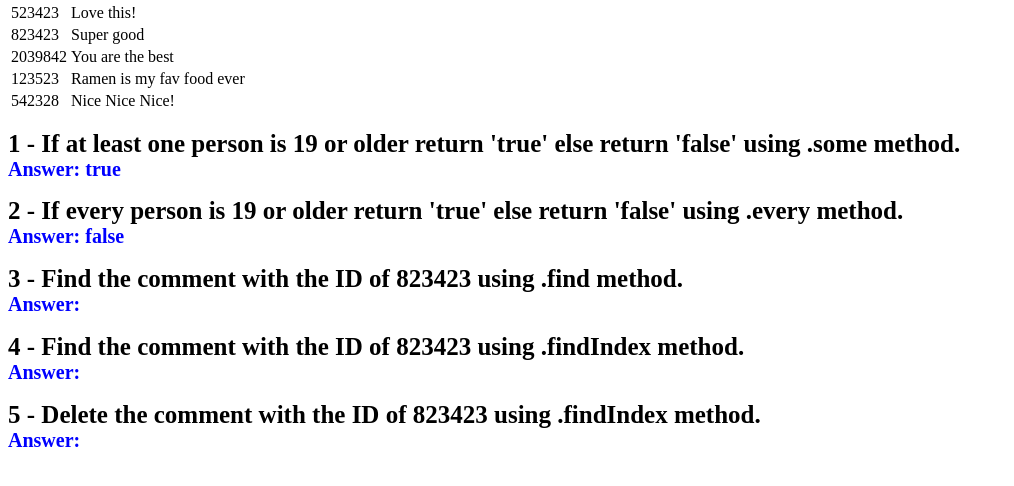
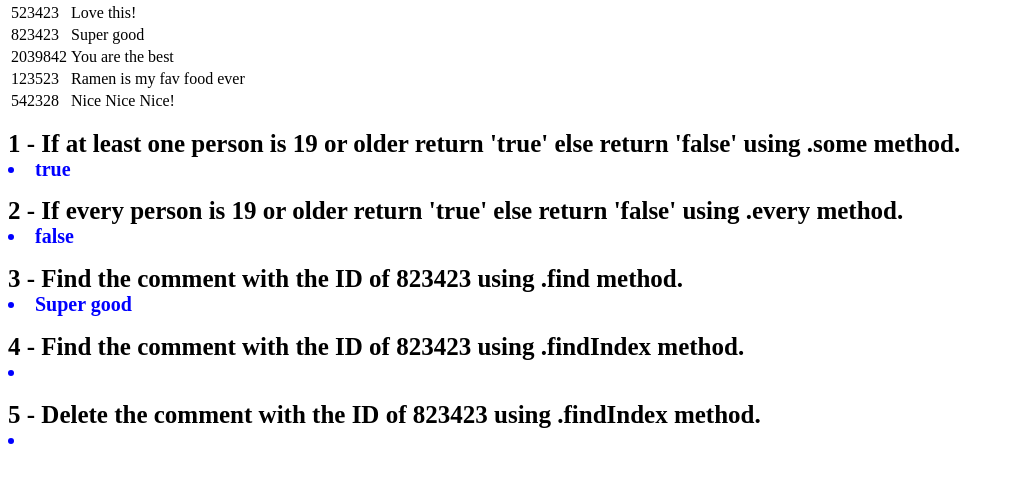
Before and after one commit to Pazoia/JavaScript30_day-7_JS-Array-Cardio_Part-2, a plain HTML site: page index.html in a window 1280 px wide. Shown: the part 284-770 px from the top of the page, without its empty margins (0-1014 px from the left). Drawn offline with Linux system fonts and the light colour scheme.

Commit message:
Exercise 3 - Find the comment with the ID of 823423 using .find method

```diff
--- a/index.html
+++ b/index.html
@@ -88,10 +88,11 @@
     <h1 class="exercises">
         1 - If at least one person is 19 or older return 'true' else return 'false' using .some method. <br>
         <div class="answers">
-            Answer:
+            <li>
                 <script type="text/javascript">
-                document.write(isAdult)
+                    document.write(isAdult);
                 </script>
+            </li>
         </div>
     </h1>
 
@@ -111,10 +112,11 @@
     <h1 class="exercises">
         2 - If every person is 19 or older return 'true' else return 'false' using .every method. <br>
         <div class="answers">
-            Answer:
+            <li>
                 <script type="text/javascript">
-                document.write(allAdults)
+                    document.write(allAdults);
                 </script>
+            </li>
         </div>
     </h1>
 
@@ -123,14 +125,26 @@
         // Array.prototype.find()
         // Find is like filter, but instead returns just the one you are looking for
         // find the comment with the ID of 823423
+
+        // const comment = comments.find(function(comment) {
+        //     if (comment.id === 823423) {
+        //         return true;
+        //     }
+        // });
+
+        const comment = comments.find(comment => comment.id === 823423);
+
+        console.log(comment);
+
     </script>
     <h1 class="exercises">
         3 - Find the comment with the ID of 823423 using .find method. <br>
         <div class="answers">
-            Answer:
+            <li>
                 <script type="text/javascript">
-
+                    document.write(comment.text);
                 </script>
+            </li>
         </div>
     </h1>
 
@@ -142,10 +156,11 @@
     <h1 class="exercises">
         4 - Find the comment with the ID of 823423 using .findIndex method. <br>
         <div class="answers">
-            Answer:
+            <li>
                 <script type="text/javascript">
 
                 </script>
+            </li>
         </div>
     </h1>
 
@@ -157,10 +172,11 @@
     <h1 class="exercises">
         5 - Delete the comment with the ID of 823423 using .findIndex method. <br>
         <div class="answers">
-            Answer:
+            <li>
                 <script type="text/javascript">
 
                 </script>
+            </li>
         </div>
     </h1>
 
```
Lines whose indentation alone changed are shown as unchanged.
